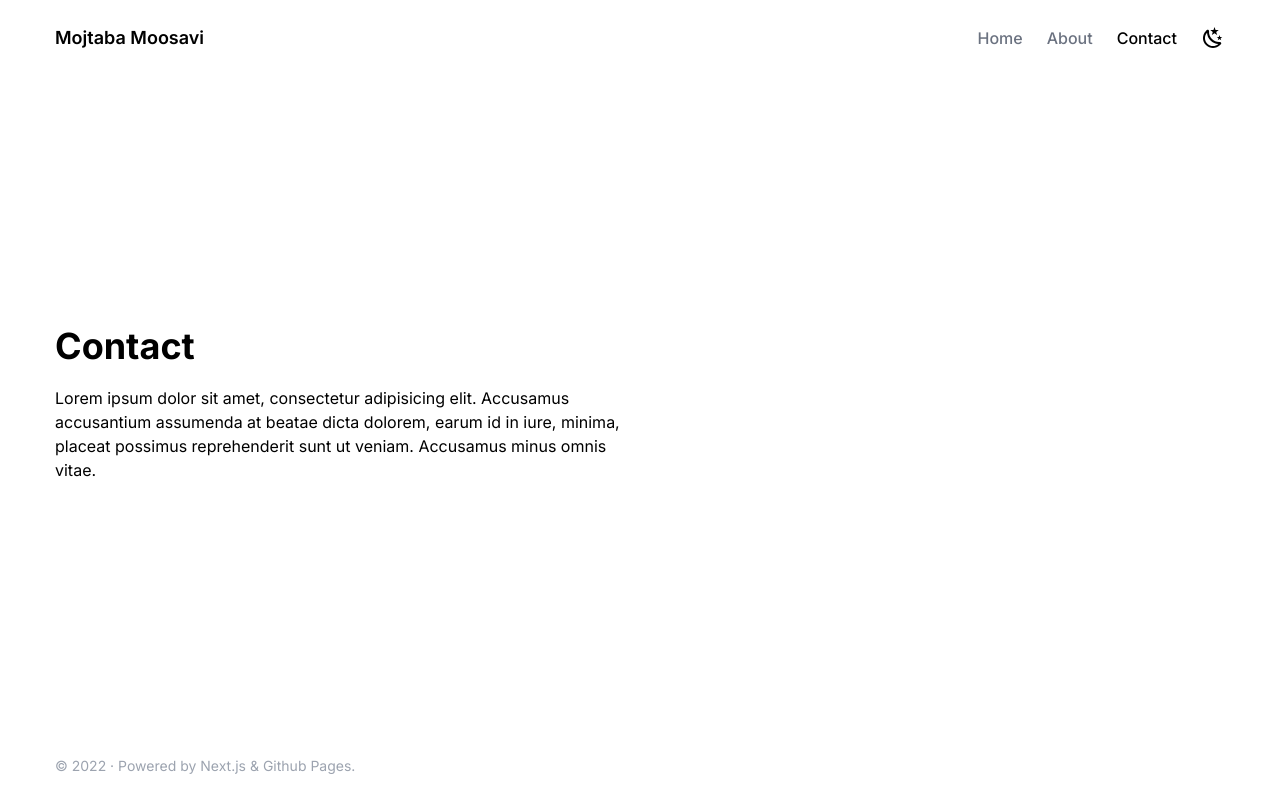
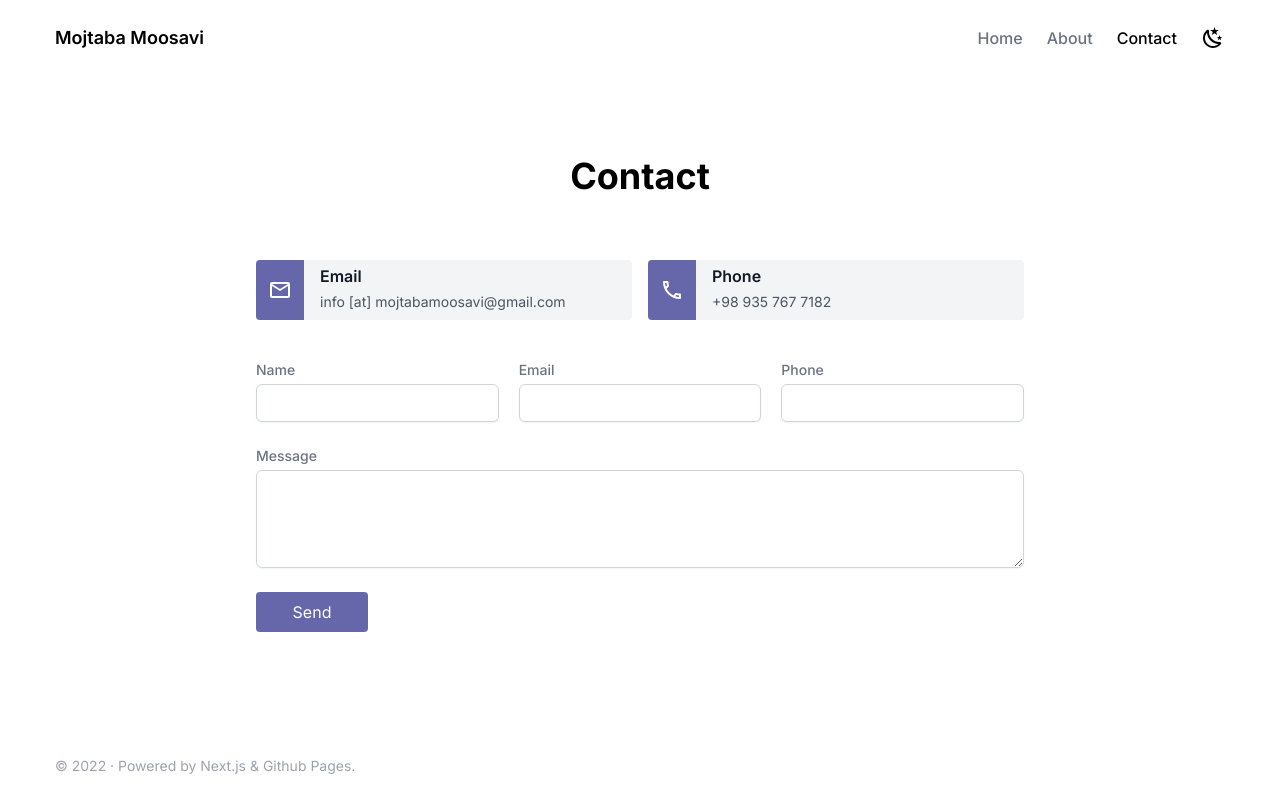
Before and after one commit to mojtabamoosavi/mojtabamoosavi-website, a Next.js app: page /contact in a window 1280 px wide. Built offline with nearby package versions, Linux system fonts and the light colour scheme.

Commit message:
Contact form added

```diff
--- /dev/null
+++ b/components/contact/ContactForm.js
@@ -0,0 +1,88 @@
+import { Formik, Form } from "formik";
+import * as Yup from "yup";
+import { useForm } from "@formspree/react";
+import { Input } from "components/formik/Input";
+import { TextArea } from "components/formik/TextArea";
+
+const validation = Yup.object().shape({
+    name: Yup.string().required().label("Name"),
+    email: Yup.string().email().required().label("Email"),
+    phone: Yup.number().required().label("Phone"),
+    message: Yup.string().required().label("Message"),
+});
+
+export default function ContactForm() {
+    const [state, handleSubmit] = useForm("xdojvwzl");
+
+    const handleFormSubmit = (values, actions) => {
+        handleSubmit(values)
+            .then(response => {
+                if (response.response.status === 200) {
+                    actions.resetForm();
+                }
+            });
+    };
+
+    return (
+        <Formik
+            enableReinitialize={true}
+            initialValues={{
+                name: "",
+                email: "",
+                phone: "",
+                message: "",
+            }}
+            validationSchema={validation}
+            onSubmit={(values, actions) => handleFormSubmit(values, actions)}>
+            {() => {
+                return (
+                    <Form>
+                        {state.succeeded &&
+                            <div className="mb-6 bg-emerald-500 text-white rounded px-2 py-2 text-sm text-center">Your message received successfully.</div>
+                        }
+
+                        <div className="grid grid-cols-6 gap-y-6 gap-x-5">
+                            <div className="col-span-2">
+                                <Input
+                                    name="name"
+                                    label="Name"
+                                />
+                            </div>
+
+                            <div className="col-span-2">
+                                <Input
+                                    name="email"
+                                    label="Email"
+                                />
+                            </div>
+
+                            <div className="col-span-2">
+                                <Input
+                                    name="phone"
+                                    label="Phone"
+                                />
+                            </div>
+
+                            <div className="col-span-6">
+                                <TextArea
+                                    name="message"
+                                    label="Message"
+                                    rows="4"
+                                />
+                            </div>
+
+                            <div className="col-span-2">
+                                <button
+                                    disabled={state.submitting}
+                                    type="submit"
+                                    className="bg-primary text-white py-2 px-4 w-28 rounded">
+                                    {state.submitting ? "Loading" : "Send"}
+                                </button>
+                            </div>
+                        </div>
+                    </Form>
+                );
+            }}
+        </Formik>
+    );
+}
--- /dev/null
+++ b/components/formik/ErrorMessage.js
@@ -0,0 +1,7 @@
+import { ErrorMessage } from "formik";
+
+const CustomErrorMessage = ({ name }) => {
+    return <ErrorMessage component="span" className="mt-1 text-xs text-red-700" name={name} />;
+};
+
+export default CustomErrorMessage;
--- /dev/null
+++ b/components/formik/Input.js
@@ -0,0 +1,29 @@
+import { useField } from "formik";
+import classNames from "classnames";
+import ErrorMessage from "components/formik/ErrorMessage";
+
+export function Input({ label, className, type, ...props }) {
+    const [field, meta] = useField(props);
+
+    const formControlClassName = classNames(
+        "mt-1 block w-full rounded-md border-gray-300 dark:border-neutral-700 shadow-sm focus:border-primary focus:ring-primary sm:text-sm bg-white dark:bg-black",
+        { "border-red-700 dark:border-red-700": meta.touched && meta.error },
+        className,
+    );
+
+    return (
+        <>
+            {label && <label htmlFor={field.name} className="block text-sm font-medium text-gray-500">{label}</label>}
+
+            <input
+                {...field}
+                {...props}
+                type="text"
+                className={formControlClassName}
+                value={field.value || ""}
+            />
+
+            <ErrorMessage {...props} />
+        </>
+    );
+}
--- /dev/null
+++ b/components/formik/TextArea.js
@@ -0,0 +1,28 @@
+import { useField } from "formik";
+import classnames from "classnames";
+import ErrorMessage from "components/formik/ErrorMessage";
+
+export function TextArea({ label, className, ...props }) {
+    const [field, meta] = useField(props);
+
+    const formControlClassName = classnames(
+        "mt-1 block w-full rounded-md border-gray-300 dark:border-neutral-700 shadow-sm focus:border-primary focus:ring-primary sm:text-sm bg-white dark:bg-black",
+        { "border-red-700 dark:border-red-700": meta.touched && meta.error },
+        className,
+    );
+
+    return (
+        <>
+            {label && <label htmlFor={field.name} className="block text-sm font-medium text-gray-500">{label}</label>}
+
+            <textarea
+                {...field}
+                {...props}
+                className={formControlClassName}
+                value={field.value || ""}
+            />
+
+            <ErrorMessage {...props} />
+        </>
+    );
+};
--- a/components/layout/Header.js
+++ b/components/layout/Header.js
@@ -1,6 +1,6 @@
 import Link from "next/link";
-import ThemeSwitch from "./ThemeSwitch";
-import ActiveLink from "../base/ActiveLink";
+import ThemeSwitch from "components/layout/ThemeSwitch";
+import ActiveLink from "components/base/ActiveLink";
 
 const nav = [
     {
--- a/components/layout/Layout.js
+++ b/components/layout/Layout.js
@@ -1,6 +1,6 @@
 import Head from "next/head";
-import Header from "./Header";
-import Footer from "./Footer";
+import Header from "components/layout/Header";
+import Footer from "components/layout/Footer";
 
 export default function Layout({ title, children }) {
     return (
@@ -13,7 +13,7 @@ export default function Layout({ title, children }) {
             <div className="flex min-h-screen flex-col">
                 <Header />
 
-                <div className="flex flex-col flex-1 my-10">
+                <div className="flex flex-col flex-1 mb-10 mt-20">
                     {children}
                 </div>
 
--- /dev/null
+++ b/jsconfig.json
@@ -0,0 +1,5 @@
+{
+  "compilerOptions": {
+    "baseUrl": "."
+  }
+}
--- a/package.json
+++ b/package.json
@@ -9,20 +9,24 @@
         "lint": "next lint"
     },
     "dependencies": {
+        "@formspree/react": "^2.4.1",
         "@mdi/js": "^7.0.96",
         "@mdi/react": "^1.6.1",
         "@next/font": "^13.0.5",
+        "@tailwindcss/forms": "^0.5.3",
         "autoprefixer": "^10.4.13",
         "classnames": "^2.3.2",
         "eslint": "8.27.0",
         "eslint-config-next": "13.0.5",
+        "formik": "^2.2.9",
         "next": "13.0.5",
         "next-themes": "^0.2.1",
         "postcss": "^8.4.19",
         "react": "18.2.0",
         "react-dom": "18.2.0",
         "sass": "^1.56.1",
-        "tailwindcss": "^3.2.4"
+        "tailwindcss": "^3.2.4",
+        "yup": "^0.32.11"
     },
     "devDependencies": {
         "prettier-plugin-tailwindcss": "^0.1.13"
--- a/pages/contact.js
+++ b/pages/contact.js
@@ -1,17 +1,47 @@
-import Layout from "../components/layout/Layout";
+import Layout from "components/layout/Layout";
+import ContactForm from "components/contact/ContactForm";
+import { mdiEmailOutline, mdiPhoneOutline } from "@mdi/js";
+import Icon from "@mdi/react";
 
 export default function Contact() {
     return (
         <Layout title="Contact">
-            <div className="flex flex-1 items-center">
-                <div className="container">
-                    <div className="max-w-xl">
-                        <div className="text-black dark:text-white">
-                            <h1 className="text-4xl font-bold mb-5">Contact</h1>
-                            <p>Lorem ipsum dolor sit amet, consectetur adipisicing elit. Accusamus accusantium assumenda at
-                                beatae dicta dolorem, earum id in iure, minima, placeat possimus reprehenderit sunt ut
-                                veniam. Accusamus minus omnis vitae.</p>
+            <div className="container">
+                <div className="mx-auto max-w-3xl">
+                    <div className="text-black dark:text-white">
+                        <h1 className="text-center text-4xl font-bold mb-16">Contact</h1>
+
+                        <div className="grid grid-cols-2 gap-y-4 gap-x-4 mb-10">
+                            <div className="relative flex gap-4 bg-gray-100 dark:bg-neutral-800 rounded overflow-hidden">
+                                <div className="flex h-12 w-12 items-center justify-center bg-primary text-white h-auto">
+                                    <Icon
+                                        path={mdiEmailOutline}
+                                        size="24px"
+                                    />
+                                </div>
+
+                                <div className="sm:min-w-0 sm:flex-1">
+                                    <p className="font-semibold text-gray-900 dark:text-white mt-1">Email</p>
+                                    <p className="text-sm leading-7 text-gray-600 mb-1 dark:text-white">info [at] mojtabamoosavi@gmail.com</p>
+                                </div>
+                            </div>
+
+                            <div className="relative flex gap-4 bg-gray-100 dark:bg-neutral-800 rounded overflow-hidden">
+                                <div className="flex h-12 w-12 items-center justify-center bg-primary text-white h-auto">
+                                    <Icon
+                                        path={mdiPhoneOutline}
+                                        size="24px"
+                                    />
+                                </div>
+
+                                <div className="sm:min-w-0 sm:flex-1">
+                                    <p className="font-semibold text-gray-900 dark:text-white mt-1">Phone</p>
+                                    <p className="text-sm leading-7 text-gray-600 dark:text-white mb-1">+98 935 767 7182</p>
+                                </div>
+                            </div>
                         </div>
+
+                        <ContactForm />
                     </div>
                 </div>
             </div>
--- a/pages/index.js
+++ b/pages/index.js
@@ -1,13 +1,13 @@
 import Image from "next/image";
-import Layout from "../components/layout/Layout";
-import avatar from '../public/avatar.jpg'
+import Layout from "components/layout/Layout";
+import avatar from 'public/avatar.jpg'
 
 export default function Home() {
     return (
         <Layout>
             <div className="flex flex-1 justify-center items-center">
                 <div className="flex flex-col items-center">
-                    <Image src={avatar} alt="avatar" className="mb-6 rounded-full" priority />
+                    <Image src={avatar} alt="avatar" className="mb-6 rounded-full border border-4 border-primary" priority />
                     <h1 className="text-4xl font-bold text-black dark:text-white">Mojtaba Moosavi</h1>
                     <h2 className="text-xl text-gray-400 mt-3">Front-End Developer</h2>
                 </div>
--- a/tailwind.config.js
+++ b/tailwind.config.js
@@ -13,7 +13,7 @@ module.exports = {
                 sans: ['var(--font-inter)', ...fontFamily.sans],
             },
             colors: {
-                primary: "#985aaa",
+                primary: "#6667ab",
             },
         },
         container: {
@@ -28,5 +28,7 @@ module.exports = {
             },
         },
     },
-    plugins: [],
+    plugins: [
+        require('@tailwindcss/forms'),
+    ],
 };
```
Also changed, not shown: pages/about.js (+6 -8 lines), 1 other file (tests, documents, lock files or other folders).
